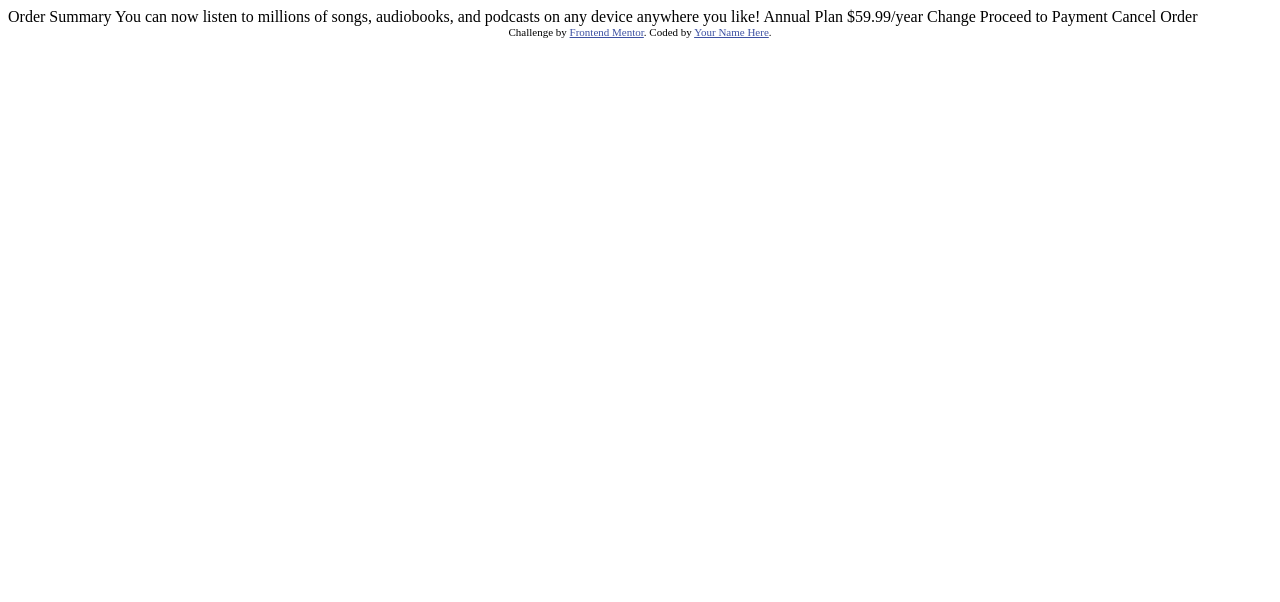
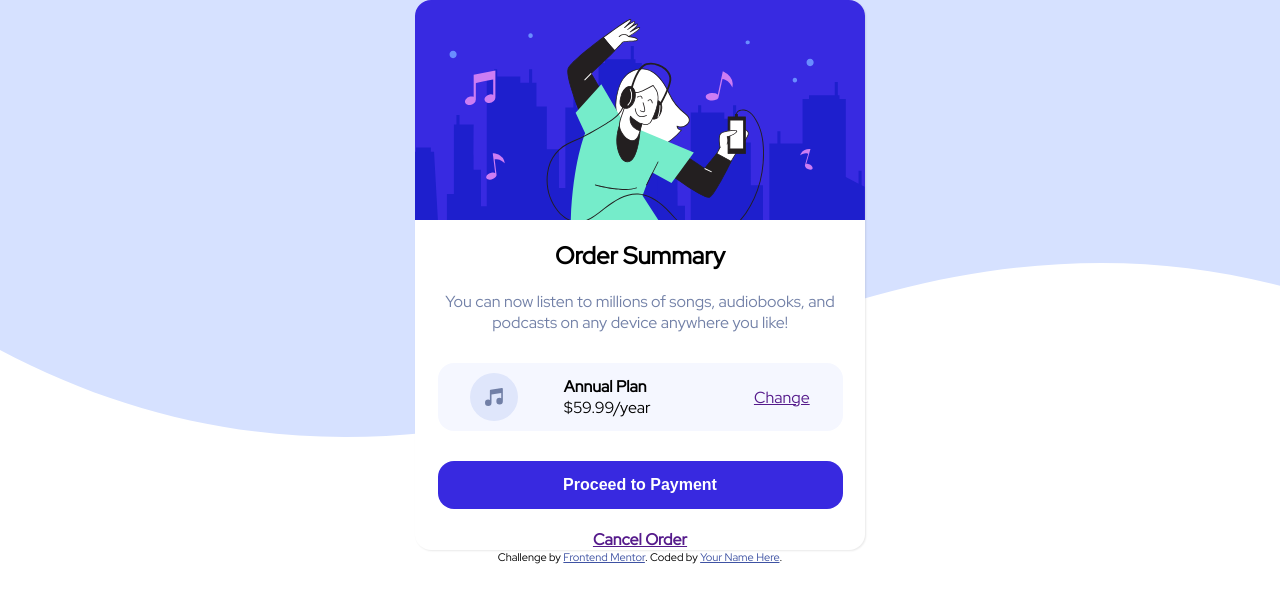
Before and after one commit to emgrey02/order-summary-component, a plain HTML site: page index.html in a window 1280 px wide. Drawn offline with Linux system fonts and the light colour scheme.

Commit message:
adds stylesheet

```diff
--- a/index.html
+++ b/index.html
@@ -2,36 +2,47 @@
 <html lang="en">
 <head>
   <meta charset="UTF-8">
-  <meta name="viewport" content="width=device-width, initial-scale=1.0"> <!-- displays site properly based on user's device -->
+  <meta name="viewport" content="width=device-width, initial-scale=1.0">
+
+  <link rel="preconnect" href="https://fonts.googleapis.com">
+  <link rel="preconnect" href="https://fonts.gstatic.com" crossorigin>
+  <link href="https://fonts.googleapis.com/css2?family=Red+Hat+Display&display=swap" rel="stylesheet">
 
   <link rel="icon" type="image/png" sizes="32x32" href="./images/favicon-32x32.png">
+  <link rel='stylesheet' href='style.css'>
 
   <title>Frontend Mentor | Order summary card</title>
-
-  <!-- Feel free to remove these styles or customise in your own stylesheet 👍 -->
-  <style>
-    .attribution { font-size: 11px; text-align: center; }
-    .attribution a { color: hsl(228, 45%, 44%); }
-  </style>
 </head>
 <body>
 
-  Order Summary
+  <section id='card'>
+    <img src='images/illustration-hero.svg' alt='cartoon woman listening to music with headphones and dancing'>
 
-  You can now listen to millions of songs, audiobooks, and podcasts on any
-  device anywhere you like!
+    <div class='info-words'>
+      <h2>Order Summary</h2>
 
-  Annual Plan
-  $59.99/year
+      <p>You can now listen to millions of songs, audiobooks, and podcasts on any
+      device anywhere you like!</p>
+    </div>
 
-  Change
+    <div class='annual-plan-wrapper'>
+      <img src='images/icon-music.svg' alt='two eighth notes icon'>
+      <div class='annual-plan'>
+        <h4>Annual Plan</h4>
+        <p>$59.99/year</p>
+      </div>
+      <a href=''>Change</a>
+    </div>
 
-  Proceed to Payment
-  Cancel Order
+    <button>Proceed to Payment</button>
+    <a href=''>Cancel Order</a>
 
-  <div class="attribution">
+  </section>
+
+
+  <footer class="attribution">
     Challenge by <a href="https://www.frontendmentor.io?ref=challenge" target="_blank">Frontend Mentor</a>.
     Coded by <a href="#">Your Name Here</a>.
-  </div>
+  </fotter>
 </body>
 </html>
--- /dev/null
+++ b/style.css
@@ -0,0 +1,109 @@
+*,
+*::before,
+*::after {
+  box-sizing: border-box;
+}
+
+body {
+  font-family: 'Red Hat Display', sans-serif;
+  margin: 0;
+  padding: 0;
+  background-image: url(images/pattern-background-mobile.svg);
+  background-size: cover;
+  background-repeat: repeat-x;
+  font-size: 16px;
+}
+
+h2, p, h4 {
+  margin: 0;
+}
+
+#card {
+  display: flex;
+  flex-direction: column;
+  align-items: center;
+  max-width: 450px;
+  height: 550px;
+  background-color: white;
+  margin: 20px;
+  border-radius: 1em;
+  box-shadow: 1px 1px 2px rgba(0, 0, 0, 0.089);
+}
+
+#card>img {
+  max-width: 450px;
+  width: 100%;
+  border-top-left-radius: 1em;
+  border-top-right-radius: 1em;
+}
+
+.info-words {
+  text-align: center;
+}
+
+.info-words h2 {
+  padding: 20px 0 0 0;
+}
+
+.info-words p {
+  font-size: 16px;
+  color: hsl(224, 23%, 55%);
+  padding: 20px 30px;
+}
+
+.annual-plan-wrapper {
+  display: flex;
+  justify-content: space-around;
+  align-items: center;
+  padding: 10px;
+  margin: 10px 0;
+  border-radius: 1em;
+  width: 90%;
+  background-color: hsl(225, 100%, 98%);
+}
+
+.annual-plan {
+  display: flex;
+  flex-direction: column;
+  padding-right: 15%;
+}
+
+button {
+  border: none;
+  background-color: hsl(245, 75%, 52%);
+  color: white;
+  width: 90%;
+  padding: 15px;
+  font-size: 16px;
+  font-weight: 700;
+  margin: 20px 0;
+  border-radius: 1em;
+}
+
+#card>a {
+  font-size: 16px;
+  font-weight: 700;
+}
+
+
+
+.attribution {
+  font-size: 11px;
+  text-align: center;
+}
+
+.attribution a {
+  color: hsl(228, 45%, 44%);
+}
+
+@media (min-width: 375px) {
+  body {
+    background-image: url(images/pattern-background-desktop.svg);
+    background-size: auto;
+    background-repeat: repeat-x;
+  }
+
+  #card {
+    margin: auto;
+  }
+}
```
